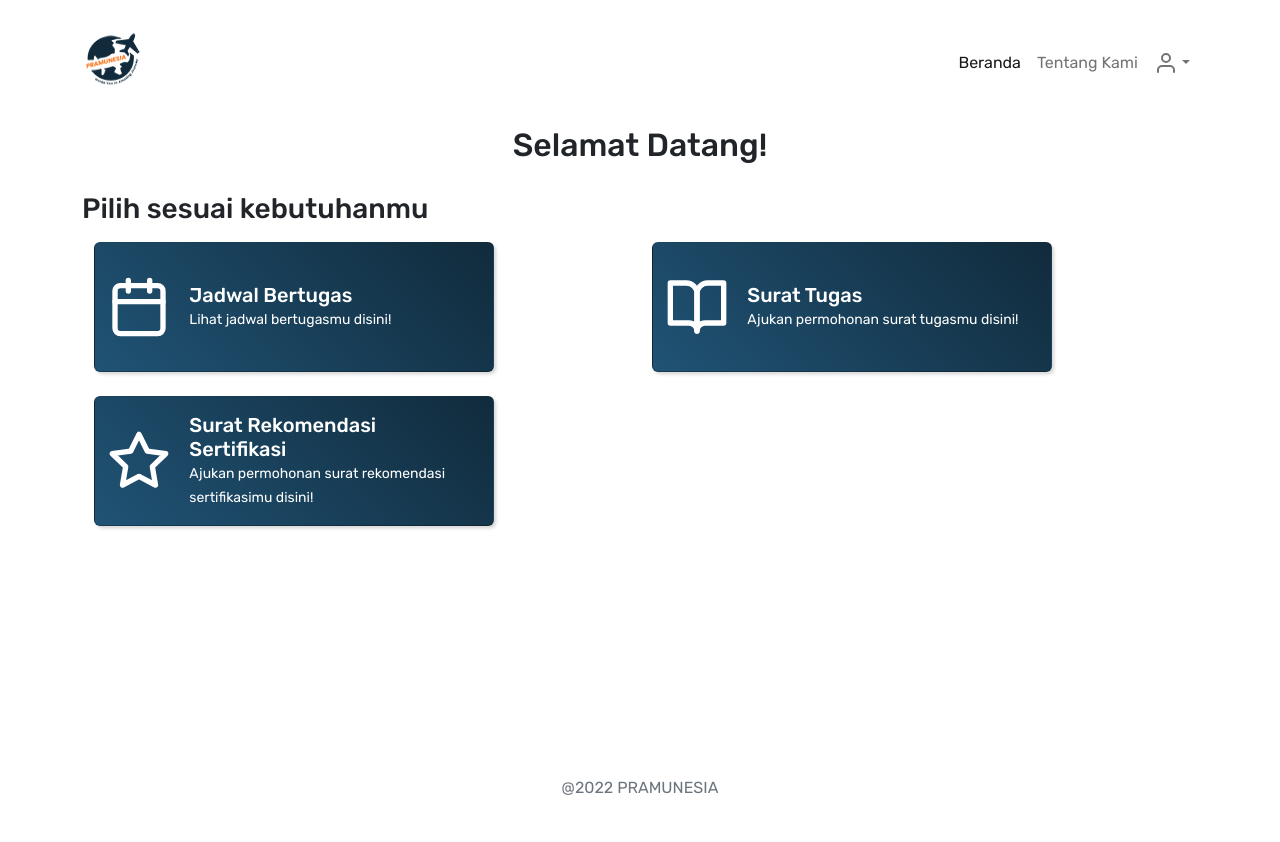
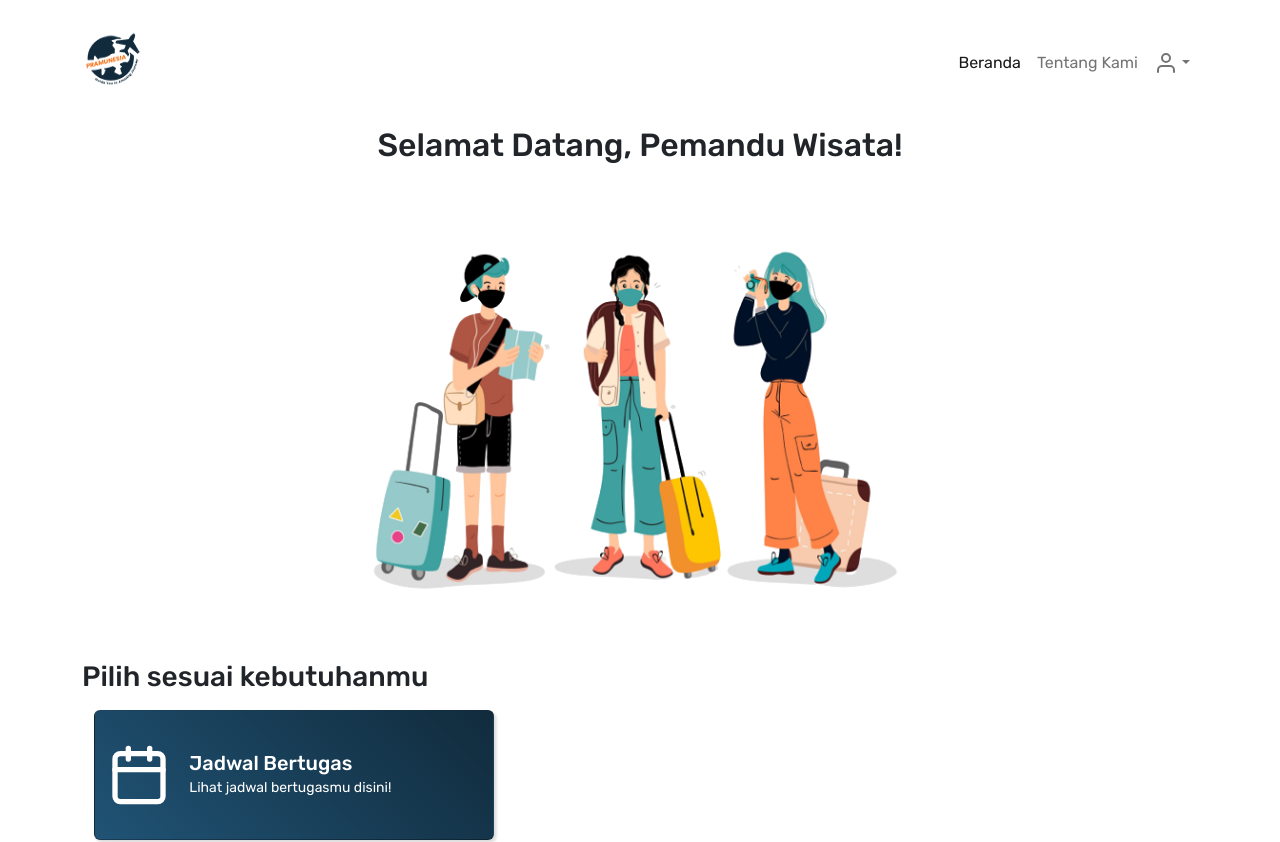
Before and after one commit to umarshd/pramunesia, a Next.js app: page /guide/home in a window 1280 px wide. Shown: the top 842 px of the page. Before the commit the page ends 800 px from the top, so only its background shows below. Built offline with nearby package versions, Linux system fonts and the light colour scheme.

Commit message:
update ui

```diff
--- a/pages/guide/home/index.jsx
+++ b/pages/guide/home/index.jsx
@@ -2,15 +2,22 @@ import React from "react";
 import { FiCalendar, FiBookOpen, FiStar } from "react-icons/fi";
 import Layout from "../../../components/afterlogin/layout";
 import Card from "../../../components/afterlogin/home-card";
+import Heroimg from "../../../public/images/heropic.png";
+import Image from "next/image";
 
 function GuideHomePage() {
   return (
     <Layout pageTitle="user-home-guide">
-      <h2 className="mb-4 text-center">Selamat Datang!</h2>
+      <h2 className="mb-4 text-center">Selamat Datang, Pemandu Wisata!</h2>
+      <div className="container d-flex justify-content-center flex-column align-items-center">
+        <div className="my-auto py-5 pt-3 d-flex justify-content-center flex-column align-items-center">
+          <Image src={Heroimg} width={600} height={400} alt="hero image" />
+        </div>
+      </div>
       <div className="my-1">
-        <h3 className="h3">Pilih sesuai kebutuhanmu</h3>
+        <h3 className="h3 pt-1">Pilih sesuai kebutuhanmu</h3>
         <div className="row my-3">
-          <div className="col-sm-12 col-md-6 col-lg-6  mb-4">
+          <div className="col-12 mb-4 ">
             <Card
               icons={<FiCalendar size="4rem" color="white" />}
               title="Jadwal Bertugas"
@@ -18,7 +25,7 @@ function GuideHomePage() {
           disini!"
             />
           </div>
-          <div className="col-sm-12 col-md-6 col-lg-6  mb-4">
+          <div className="col-12 col-8 mb-4">
             <Card
               icons={<FiBookOpen size="4rem" color="white" />}
               title="Surat Tugas"
@@ -26,7 +33,7 @@ function GuideHomePage() {
           disini!"
             />
           </div>
-          <div className="col-sm-12 col-md-6 col-lg-6  mb-4">
+          <div className="col-12 col-8 mb-4 d-flex justify-content-start">
             <Card
               icons={<FiStar size="4rem" color="white" />}
               title="Surat Rekomendasi Sertifikasi"
--- a/pages/user/profile/[detail].jsx
+++ b/pages/user/profile/[detail].jsx
@@ -40,7 +40,7 @@ export default function detail() {
       <h3 className="text-center pb-5">Profil</h3>
       <div className="row">
         <div className="col-lg-6 col-md-6 col-sm-12">
-          <div className="d-flex flex-column justify-content-center align-items-center h-75  bg-soft-peace rounded shadow-custom-2">
+          <div className="d-flex flex-column justify-content-center align-items-center h-75 p-5 bg-soft-peace rounded shadow-custom-2">
             <div className="rounded-circle overflow-hidden">
               <Image
                 src="https://cdn.pixabay.com/photo/2015/10/05/22/37/blank-profile-picture-973460_960_720.png"
@@ -48,7 +48,7 @@ export default function detail() {
                 height="100"
               />
             </div>
-            <h4>{user ? user.name : ""}</h4>
+            <h4 className="pt-3">{user ? user.name : ""}</h4>
             <span>
               <Link href="/">Ubah Foto Profil</Link>
             </span>
```
Also changed, not shown: pages/user/profile/index.jsx (+14 -31 lines).
